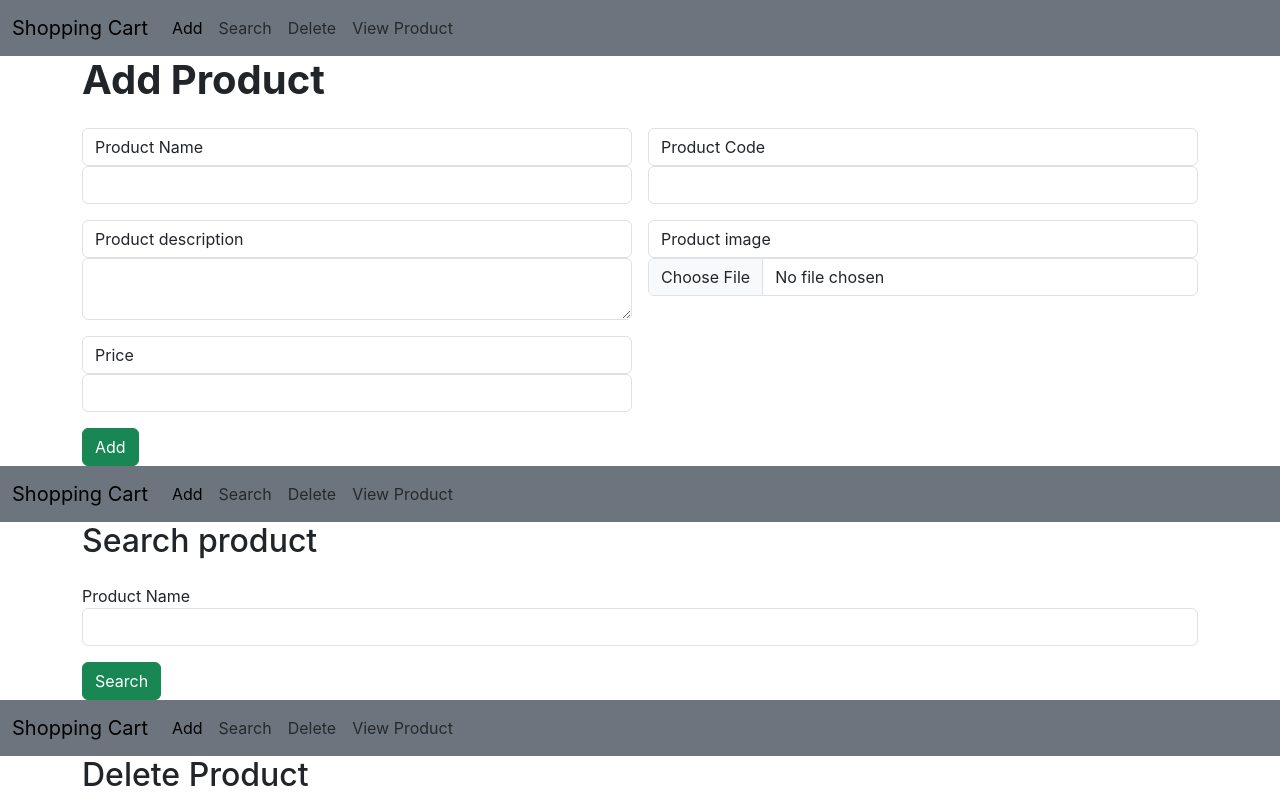
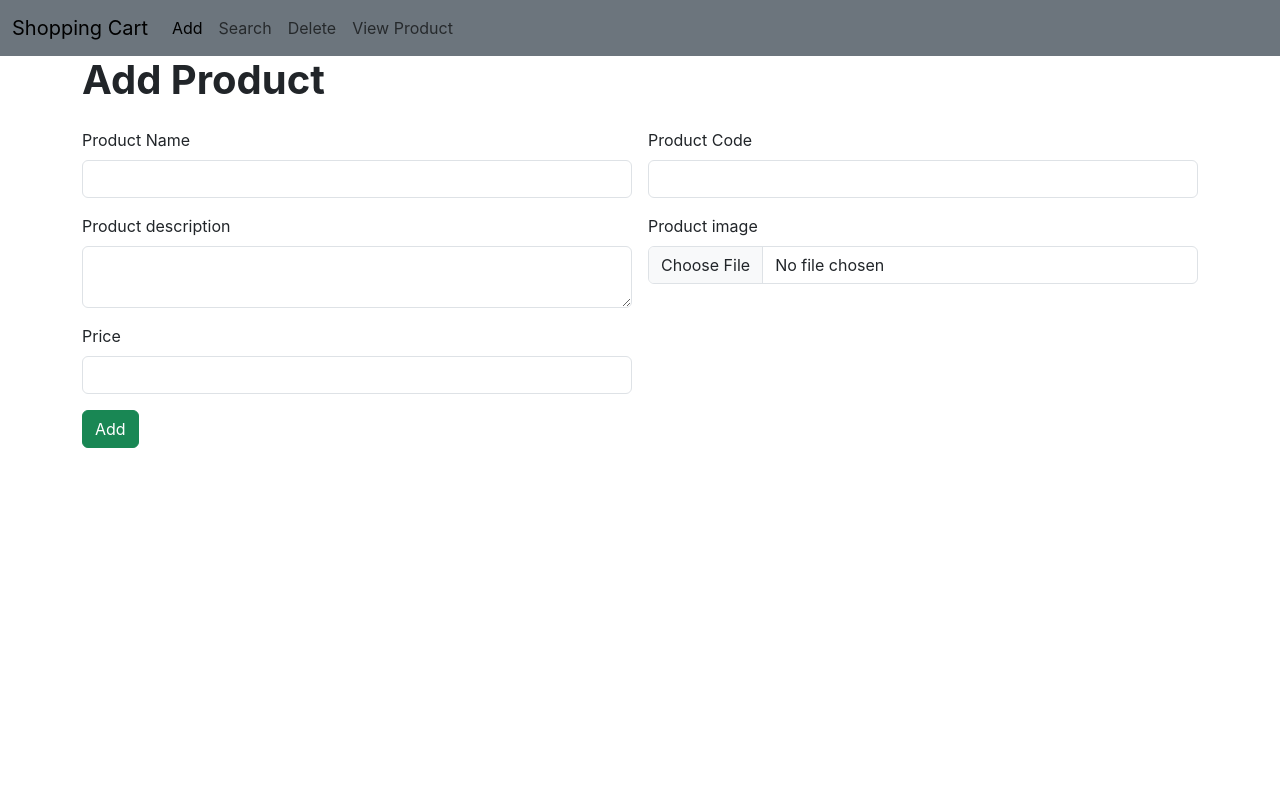
Before and after one commit to Gloriya2001/Shopingcart-app-react, a React (Create React App) app: page / in a window 1280 px wide. Shown: the top 800 px of the page. Built offline with nearby package versions, Linux system fonts and the light colour scheme; no server answers.

Commit message:
navbar added to all 2

```diff
--- a/src/App.js
+++ b/src/App.js
@@ -5,16 +5,22 @@ import Add from './components/Add';
 import Search from './components/Search';
 import Delete from './components/Delete';
 import Navbar from './components/Navbar';
+import { BrowserRouter, Route, Routes } from 'react-router-dom';
 
 function App() {
   return (
-    <div>
+    <BrowserRouter>
+      <Routes>
 
-      <Add />
-      <Search />
-      <Delete />
-      <ViewObj />
-    </div>
+
+        <Route path='/' element={<Add/>}/>
+        <Route path='/search' element={<Search/>}/>
+        <Route path='/delete' element={<Delete/>}/>
+        <Route path='/view' element={<ViewObj/>}/>
+
+
+      </Routes>
+    </BrowserRouter>
   );
 }
 
--- a/src/components/Add.jsx
+++ b/src/components/Add.jsx
@@ -4,7 +4,7 @@ import Navbar from './Navbar'
 const Add = () => {
   return (
     <div>
-      <Navbar />
+<Navbar/>
       <div className="container">
         <div className="row">
           <div className="col col-12 col-sm-12 col-md-12 col-lg-12 col-xl-12 col-xxl-12">
@@ -15,14 +15,14 @@ const Add = () => {
 
               <div className="col col-12 col-sm-6 col-md-6 col-lg-6 col-xl-6 col-xxl-6">
 
-                <label htmlFor="" className="form-control">Product Name</label>
+                <label htmlFor="" className="form-label">Product Name</label>
                 <input type="text" className="form-control" />
 
               </div>
               <div className="col col-12 col-sm-6 col-md-6 col-lg-6 col-xl-6 col-xxl-6">
 
 
-                <label htmlFor="" className="form-control">Product Code</label>
+                <label htmlFor="" className="form-label">Product Code</label>
                 <input type="text" className="form-control" />
 
 
@@ -30,20 +30,20 @@ const Add = () => {
               <div className="col col-12 col-sm-6 col-md-6 col-lg-6 col-xl-6 col-xxl-6">
 
 
-                <label htmlFor="" className="form-control">Product description</label>
+                <label htmlFor="" className="form-label">Product description</label>
                 <textarea name="" id="" className="form-control"></textarea>
 
               </div>
               <div className="col col-12 col-sm-6 col-md-6 col-lg-6 col-xl-6 col-xxl-6">
 
 
-                <label htmlFor="" className="form-control">Product image</label>
+                <label htmlFor="" className="form-label">Product image</label>
                 <input type="file" className="form-control" />
 
               </div>
               <div className="col col-12 col-sm-6 col-md-6 col-lg-6 col-xl-6 col-xxl-6">
 
-                <label htmlFor="" className="form-control">Price</label>
+                <label htmlFor="" className="form-label">Price</label>
                 <input type="text" className="form-control" />
 
               </div>
--- a/src/components/Delete.jsx
+++ b/src/components/Delete.jsx
@@ -15,7 +15,7 @@ const Delete = () => {
                     </div>
                     <div className="col col-12 col-sm-12 col-md-12 col-lg-12 col-xl-12 col-xxl-12">
 
-                        <button className="btn btn-dagner">Delete</button>
+                        <button className="btn btn-danger">Delete</button>
 
                     </div>
                 </div>
--- a/src/components/Navbar.jsx
+++ b/src/components/Navbar.jsx
@@ -13,16 +13,16 @@ const Navbar = () => {
           <div class="collapse navbar-collapse" id="navbarNav">
             <ul class="navbar-nav">
               <li class="nav-item">
-                <a class="nav-link active" aria-current="page" href="#">Add</a>
+                <a class="nav-link active" aria-current="page" href="/">Add</a>
               </li>
               <li class="nav-item">
-                <a class="nav-link" href="#">Search</a>
+                <a class="nav-link" href="/search">Search</a>
               </li>
               <li class="nav-item">
-                <a class="nav-link" href="#">Delete</a>
+                <a class="nav-link" href="/delete">Delete</a>
               </li>
               <li class="nav-item">
-                <a class="nav-link" href="#">View Product</a>
+                <a class="nav-link" href="view">View Product</a>
               </li>
             </ul>
           </div>
```
